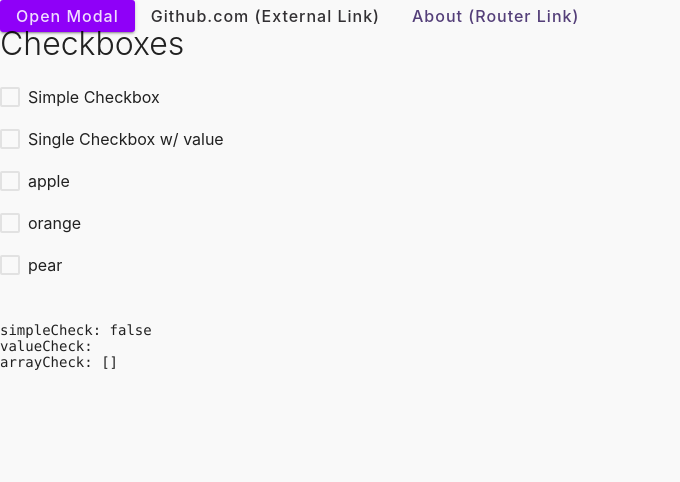
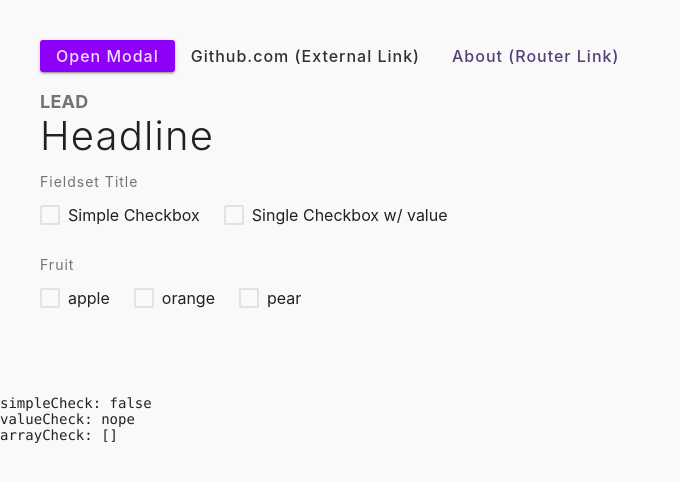
Before and after one commit to strizich/sdui, a Vue app: page / in a window 1280 px wide. Shown: the top 482 px of the page, without its empty margins (0-680 px from the left). Built offline with nearby package versions, Linux system fonts and the light colour scheme; the HTML template or start-up script is replaced by a standard one.

Commit message:
- Add fonts into engine - Some formatting.

```diff
--- a/src/library/scss/engine.scss
+++ b/src/library/scss/engine.scss
@@ -2,6 +2,7 @@
 @import './mixins';
 @import './spacing';
 @import './colors';
+@import './typography';
 @import './grid';
 @import './get-contrast';
 @import './breakpoints';
--- a/src/views/Home.vue
+++ b/src/views/Home.vue
@@ -1,5 +1,5 @@
 <template>
-  <div class="home">
+  <div class="container">
     <sd-button @click="buttonClick">
       Open Modal
     </sd-button>
@@ -38,10 +38,13 @@
       </sd-dialog-footer>
     </sd-dialog>
     <div>
-      <h1>Checkboxes</h1>
-      <sd-fieldset stack>
+      <p class="sd--text__lead">Lead</p>
+      <h1 class="sd--text__headline">Headline</h1>
+      <sd-fieldset title="Fieldset Title">
         <sd-checkbox v-model="state.simpleCheck">Simple Checkbox</sd-checkbox>
         <sd-checkbox v-model="state.valueCheck" true-value="yup" false-value="nope">Single Checkbox w/ value</sd-checkbox>
+      </sd-fieldset>
+      <sd-fieldset title="Fruit">
         <sd-checkbox
           v-for="(fruit, index) in list"
           :key="index"
@@ -66,19 +69,27 @@ arrayCheck: {{state.arrayCheck}}
 import { defineComponent, reactive } from 'vue'
 import SdButton from '@/library/components/SdButton'
 import SdFieldset from '@/library/components/SdField'
+import SdCheckbox from '@/library/components/SdCheckbox'
 import SdDialog, { SdDialogTitle, SdDialogContent, SdDialogFooter } from '@/library/components/SdDialog'
-import SdCheckbox from '@/library/components/SdCheckbox'
 
 export default defineComponent({
-  components: { SdButton, SdDialog, SdDialogTitle, SdDialogContent, SdDialogFooter, SdCheckbox, SdFieldset },
   name: 'Home',
+  components: {
+    SdButton,
+    SdDialog,
+    SdDialogTitle,
+    SdDialogContent,
+    SdDialogFooter,
+    SdCheckbox,
+    SdFieldset
+  },
   setup () {
     const list = ['apple', 'orange', 'pear']
     const state = reactive({
       modal: false,
       simpleCheck: false,
       arrayCheck: [],
-      valueCheck: ''
+      valueCheck: 'nope'
     })
     const buttonClick = () => {
       state.modal = !state.modal
@@ -91,3 +102,9 @@ export default defineComponent({
   }
 })
 </script>
+
+<style lang="scss">
+  .container{
+    padding: 40px;
+  }
+</style>
```
